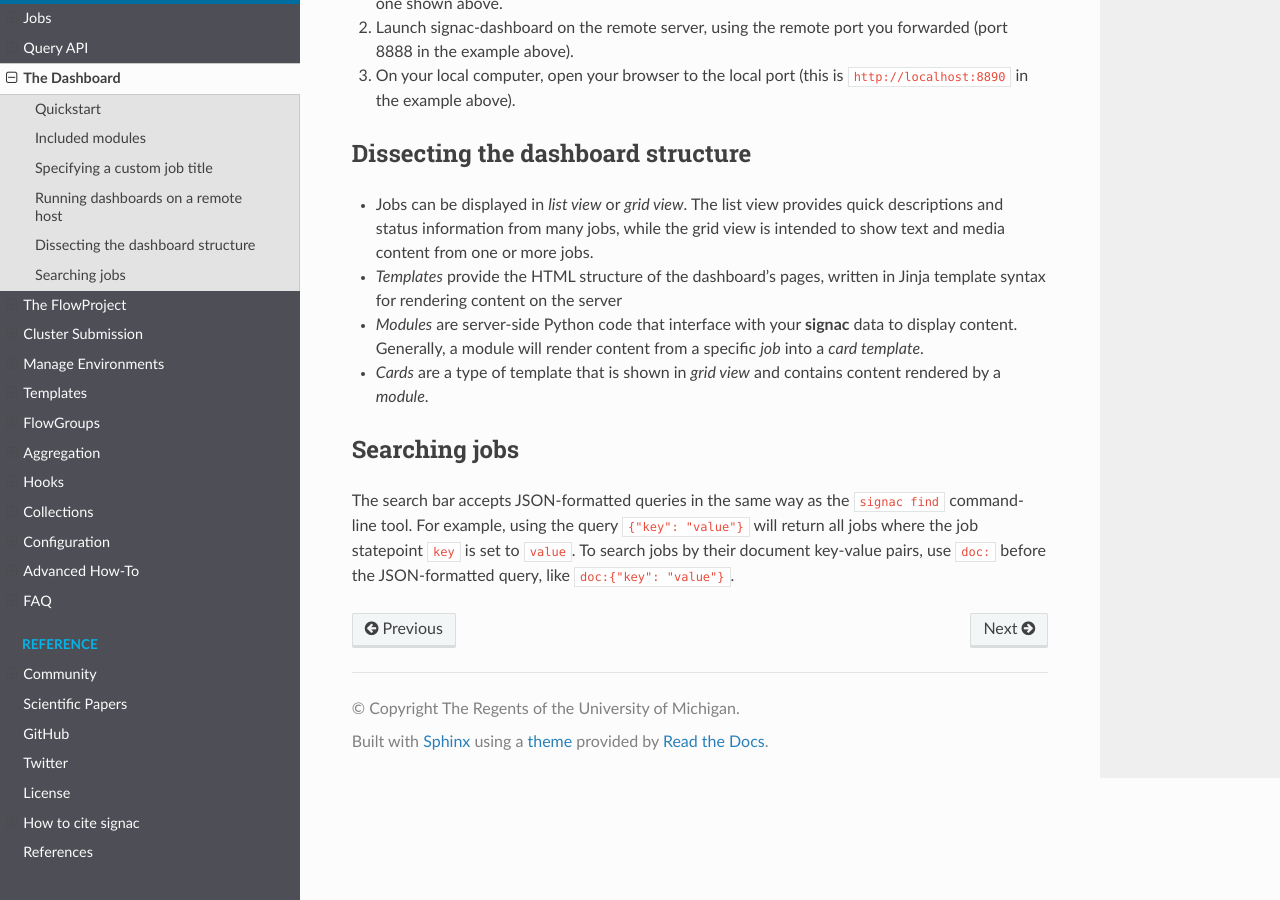
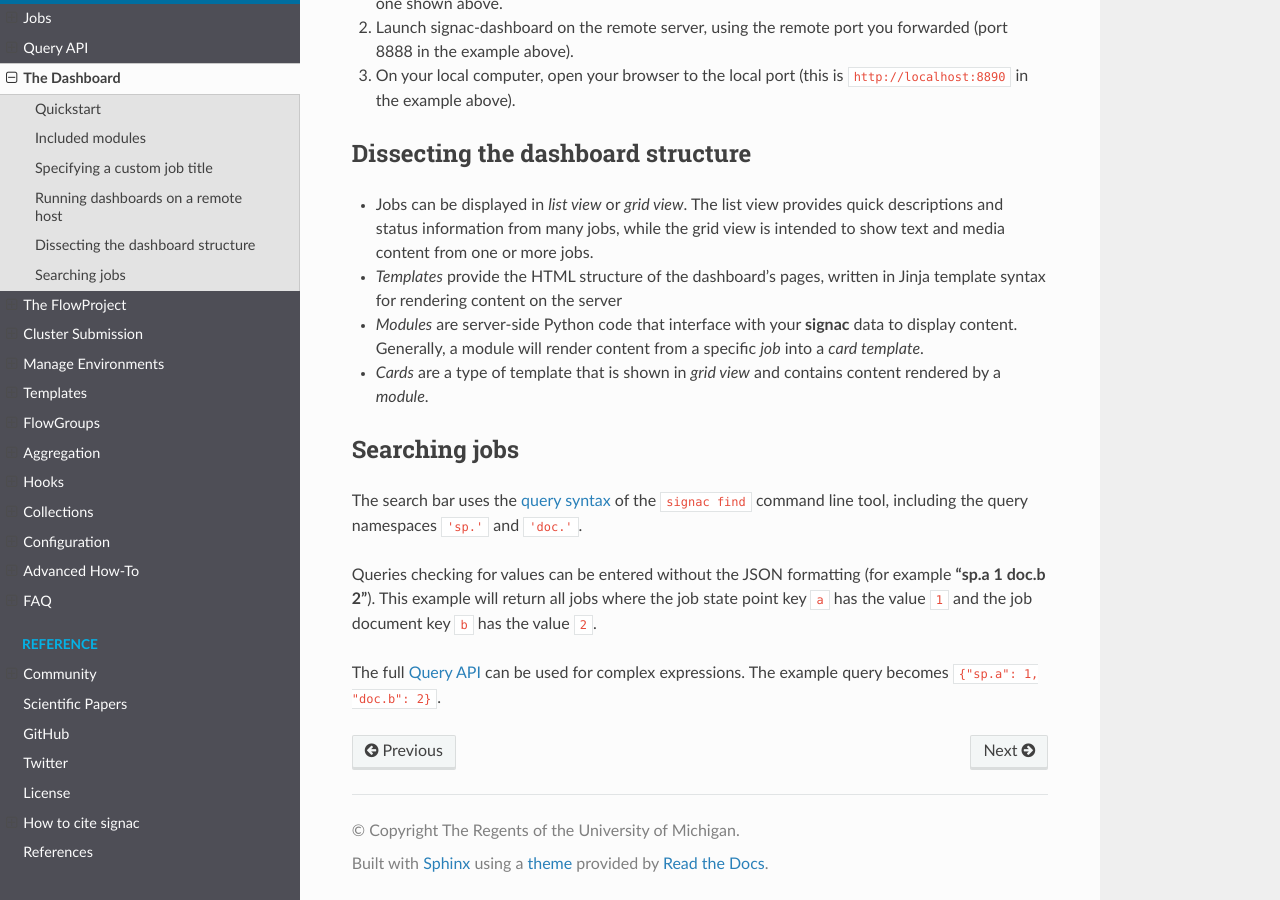
Before and after one commit to glotzerlab/signac-docs, a Sphinx documentation site: the page built from docs/source/dashboard.rst, in a window 1280 px wide and 900 px high, scrolled down 1874 px. Built offline with Sphinx 7.4.7 and the Read the Docs theme 2.0.0, drawn with Linux system fonts in a browser that asks for light colours.

Commit message:
Dashboard for signac 1.8 (#171)
* Remove outdated reference to doc: prefix

* Make example query clearer and add link to query api

* Add link to query syntax in the beginning of the query section also

* Update docs/source/dashboard.rst

* Update docs/source/dashboard.rst

Co-authored-by: Bradley Dice <bdice@bradleydice.com>

```diff
--- a/docs/source/dashboard.rst
+++ b/docs/source/dashboard.rst
@@ -97,4 +97,8 @@ Dissecting the dashboard structure
 Searching jobs
 --------------
 
-The search bar accepts JSON-formatted queries in the same way as the ``signac find`` command-line tool. For example, using the query ``{"key": "value"}`` will return all jobs where the job statepoint ``key`` is set to ``value``. To search jobs by their document key-value pairs, use ``doc:`` before the JSON-formatted query, like ``doc:{"key": "value"}``.
+The search bar uses the :ref:`query syntax <query>` of the ``signac find`` command line tool, including the query namespaces ``'sp.'`` and ``'doc.'``.
+
+Queries checking for values can be entered without the JSON formatting (for example **"sp.a 1 doc.b 2"**). This example will return all jobs where the job state point key ``a`` has the value ``1`` and the job document key ``b`` has the value ``2``.
+
+The full :ref:`query` can be used for complex expressions. The example query becomes ``{"sp.a": 1, "doc.b": 2}``.
```
